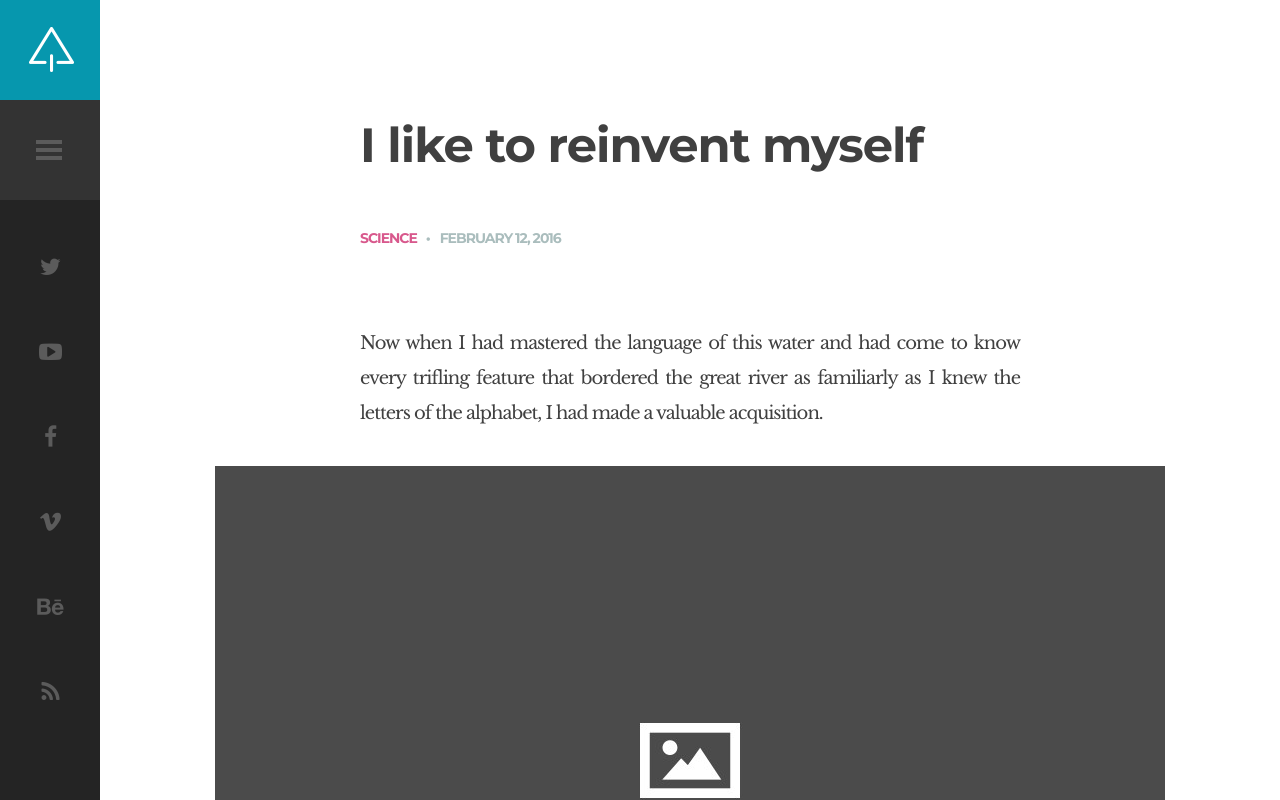
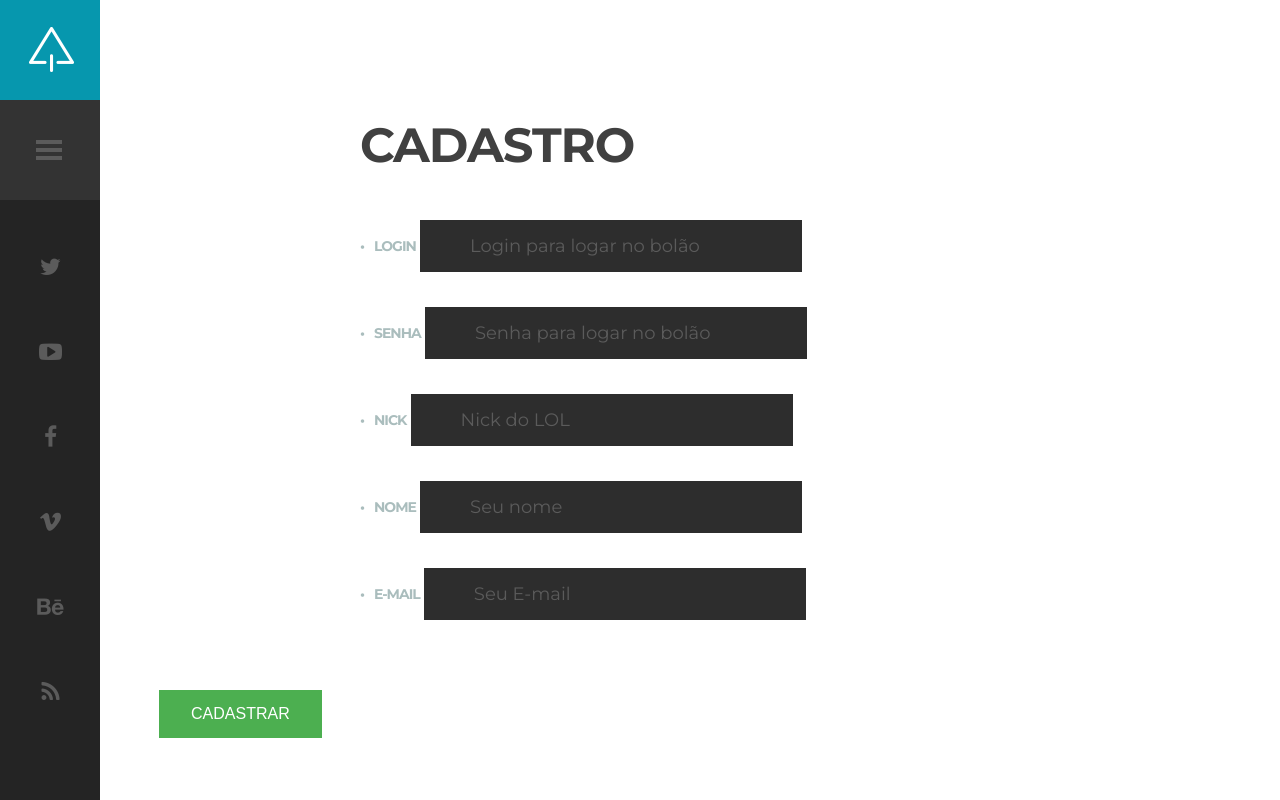
Before and after one commit to guizoio/Projeto_L, a plain HTML site: page conta.html in a window 1280 px wide. Shown: the top 800 px of the page. Drawn offline with nearby package versions, Linux system fonts and the light colour scheme.

Commit message:
pagina conta - 1 alteração

```diff
--- a/conta.html
+++ b/conta.html
@@ -1,7 +1,7 @@
 <!DOCTYPE HTML>
-<html lang="en-US">
+<html lang="pt-br">
     <head>
-        <title>Suppablog - Minimal Blog Html Template</title>
+        <title>CADASTRO - CBLOL BOLÃO 2020</title>
         <meta http-equiv="Content-Type" content="text/html; charset=UTF-8">
         <meta name="description" content="Template by Colorlib" />
         <meta name="keywords" content="HTML, CSS, JavaScript, PHP" />
@@ -40,23 +40,23 @@
         <!-- Left Sidebar -->
         <div id="sidebar" class="sidebar">
             <div class="menu-left-part">
-                <div class="search-holder">
+                <!-- <div class="search-holder">
                     <label>
                         <input type="search" class="search-field" placeholder="Type here to search..." value="" name="s" title="Search for:">
                     </label>
-                </div>
+                </div> -->
                 <div class="site-info-holder">
-                    <div class="site-title">Suppablog</div>
+                    <h1 class="site-title">MENU</h1>
                     <p class="site-description">
-                        Suppablog is simple and yet cool wordpress theme to lorem ipsum dolor sit.
+                        <!-- TEXTO -->
                     </p>
                 </div>
                 <nav id="header-main-menu">
                     <ul class="main-menu sm sm-clean">
-                        <li><a href="index.html" class="current">Home</a></li>
-                        <li><a href="about.html">About</a></li>
-                        <li><a href="scroll.html">Scroll</a></li>
-                        <li><a href="contact.html">Contact</a></li>
+                        <li><a href="index.html" class="current">Início</a></li>
+                        <li><a href="conta.html">Cadastro</a></li>
+                        <li><a href="login.html">Login</a></li>
+                        <li><a href="contact.html">Contato</a></li>
                     </ul>
                 </nav>
                 <footer>
@@ -97,9 +97,9 @@
 
                 <article class="center-relative">
                     <h1 class="entry-title">
-                        I like to reinvent myself
+                        CADASTRO
                     </h1>
-                    <div class="post-info content-660 center-relative">
+                    <!-- <div class="post-info content-660 center-relative">
                         <div class="cat-links">
                             <ul>
                                 <li><a href="#">Science</a></li>
@@ -107,14 +107,49 @@
                         </div>
                         <div class="entry-date published">February 12, 2016</div>
                         <div class="clear"></div>
-                    </div>
+                    </div> -->
 
                     <div class="entry-content">
-                        <div class="content-wrap content-660 center-relative">
-                            <p>Now when I had mastered the language of this water and had come to know every trifling feature that bordered the great river as familiarly as I knew the letters of the alphabet, I had made a valuable acquisition.</p>
+
+                        <div>
+                            <div class="content-wrap content-660 center-relative">
+                                <div class="entry-date published">Login</div>
+                                <input type="text" class="search-field" placeholder="Login para logar no bolão" value="" name="login" id="login">
+                            </div>
                             <br>
                             <div class="clear"></div>
+                            <div class="content-wrap content-660 center-relative">
+                                <div class="entry-date published">Senha</div>
+                                <input type="password" class="search-field" placeholder="Senha para logar no bolão" value="" name="senha" id="senha">
+                            </div>
+                            <br>
+                            <div class="clear"></div>
+                            <div class="content-wrap content-660 center-relative">
+                                <div class="entry-date published">Nick</div>
+                                <input type="text" class="search-field" placeholder="Nick do LOL" value="" name="nick" id="nick">
+                            </div>
+                            <br>
+                            <div class="clear"></div>
+                            <div class="content-wrap content-660 center-relative">
+                                <div class="entry-date published">Nome</div>
+                                <input type="text" class="search-field" placeholder="Seu nome" value="" name="nome" id="nome">
+                            </div>
+                            <br>
+                            <div class="clear"></div>
+                            <div class="content-wrap content-660 center-relative">
+                                <div class="entry-date published">E-Mail</div>
+                                <input type="text" class="search-field" placeholder="Seu E-mail" value="" name="email" id="email">
+                            </div>
+                            <br><br>
+                            <div>
+                                <input type="button" class="button" value="CADASTRAR" name="click" id="click" onclick="teste()">
+                            </div>
                         </div>
+
+
+
+                        <br><br><br>
+                        <div class="clear"></div>
                         <div class="post-full-width">
                             <script>
                                 var slider1_speed = "500";
@@ -168,5 +203,6 @@
         <script type='text/javascript' src='js/jquery.touchSwipe.min.js'></script>
         <script type='text/javascript' src='js/jquery.easing.1.3.js'></script>
         <script type='text/javascript' src='js/main.js'></script>
+        <script type='text/javascript' src='script.js'></script>
     </body>
 </html>
--- /dev/null
+++ b/script.js
@@ -0,0 +1,3 @@
+function teste(){
+    alert("CLICO");
+}
--- a/style.css
+++ b/style.css
@@ -169,6 +169,18 @@ input, textarea, select
     z-index: 3;
 }
 
+.button {
+    background-color: #4CAF50; /* Green */
+    border: none;
+    color: white;
+    padding: 15px 32px;
+    text-align: center;
+    text-decoration: none;
+    display: inline-block;
+    font-size: 16px;
+  }
+
+
 .sidebar.open
 {
     left: 0;
@@ -188,8 +200,8 @@ input, textarea, select
 .search-field
 {
     font-family: 'Montserrat', sans-serif, Arial;
-    width: 100%;
-    height: 100px;
+    width: 50%;
+    height: 50px;
     font-size: 18px;
     padding-left: 50px;
     background-color: #2D2D2D;
```
Also changed, not shown: index.html (+1 -1 lines).
